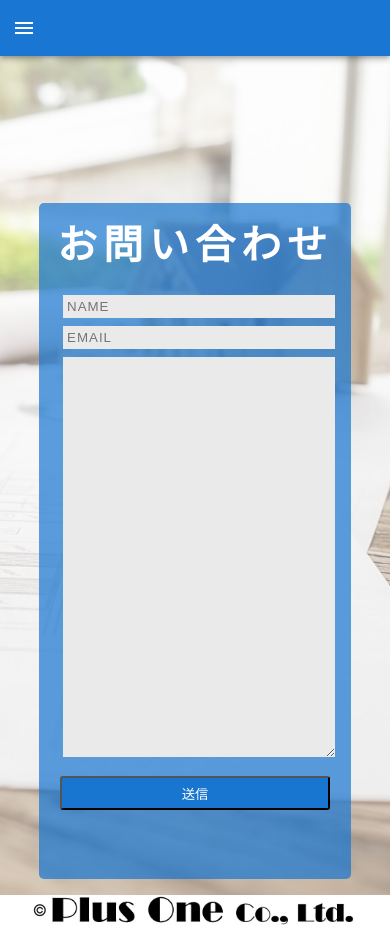
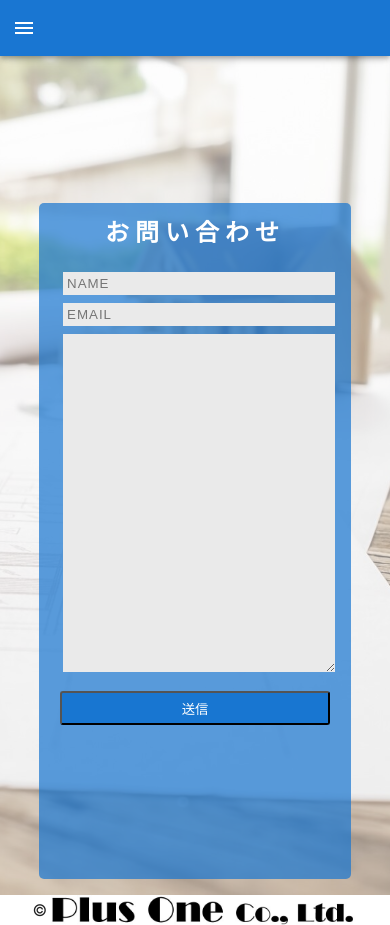
Before and after one commit to no215tyler/plusone_kk, a Next.js app: page /contact in a window 390 px wide. Built offline with nearby package versions, Linux system fonts and the light colour scheme.

Commit message:
📱 お問い合わせページのレスポンシブ対応

```diff
--- a/components/ContactForm.module.css
+++ b/components/ContactForm.module.css
@@ -56,7 +56,7 @@
 }
 
 .textarea {
-  height: 400px;
+  height: min(400px, 40vh);
 }
 
 .button {
@@ -120,9 +120,15 @@
 }
 
 @media screen and (max-width: 569px) {
+  .sectionHeader {
+    font-size: xx-large;
+  }
 }
 
 @media screen and (max-width: 410px) {
+  .sectionHeader {
+    font-size: x-large;
+  }
   .sendButton {
     width: 99%;
   }
```
